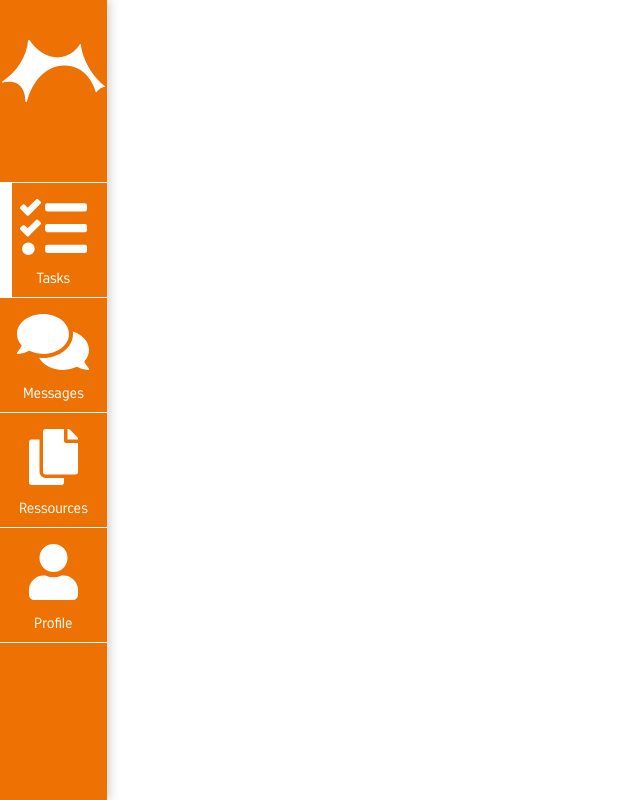
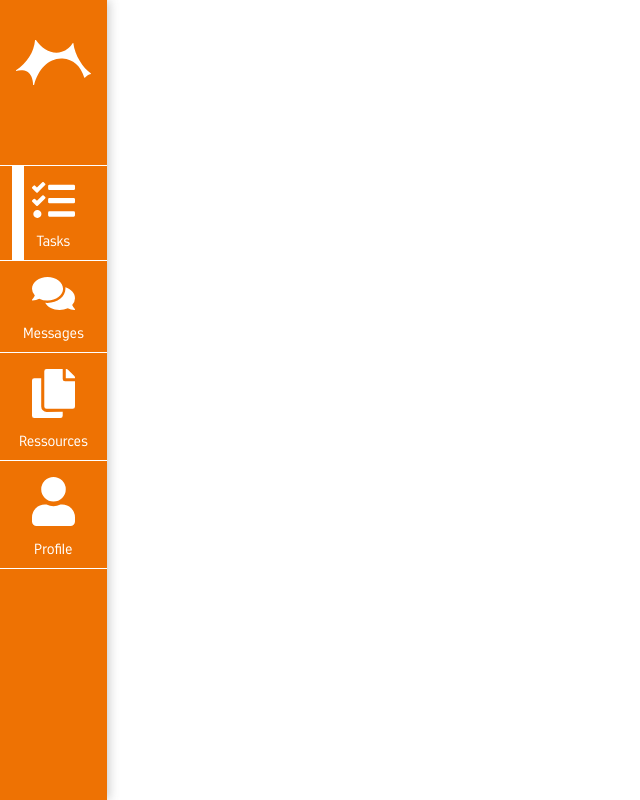
Before and after one commit to hjaltedaniel/RoskildeTasks, a Vue app in the folder RoskildeTasks.App/: page / in a window 1280 px wide. Shown: the whole page, without its empty margins (0-640 px from the left). Built offline with nearby package versions, Linux system fonts and the light colour scheme.

Commit message:
Small changes to main navigation

```diff
--- a/RoskildeTasks.App/src/assets/Styles/Layout/_header.scss
+++ b/RoskildeTasks.App/src/assets/Styles/Layout/_header.scss
@@ -4,6 +4,7 @@
 
 .main-menu {
     min-height: 100vh;
+    width: 50%;
     background-color: $color-orange-chilean-fire;
     color: $color-white;
     box-shadow: 2px 0px 10px rgba($color-black, .3);
@@ -20,6 +21,10 @@
     padding-bottom: 5rem;
     border-bottom: .1rem solid $color-white;
     align-items: center;
+
+    &__image {
+        width: 70%;
+    }
 }
 
 .menu-list {
@@ -38,13 +43,15 @@
                 position: absolute;
                 height: 100%;
                 width: .75rem;
+                left: .75rem;
                 align-self: flex-start;
                 background-color: $color-white;
             }
         }
 
         .item-icon {
-            height: 3.5rem;
+            //height: 3.5rem;
+            width: 40%;
             margin-top: 1rem;
             margin-bottom: 1rem;
         }
```
